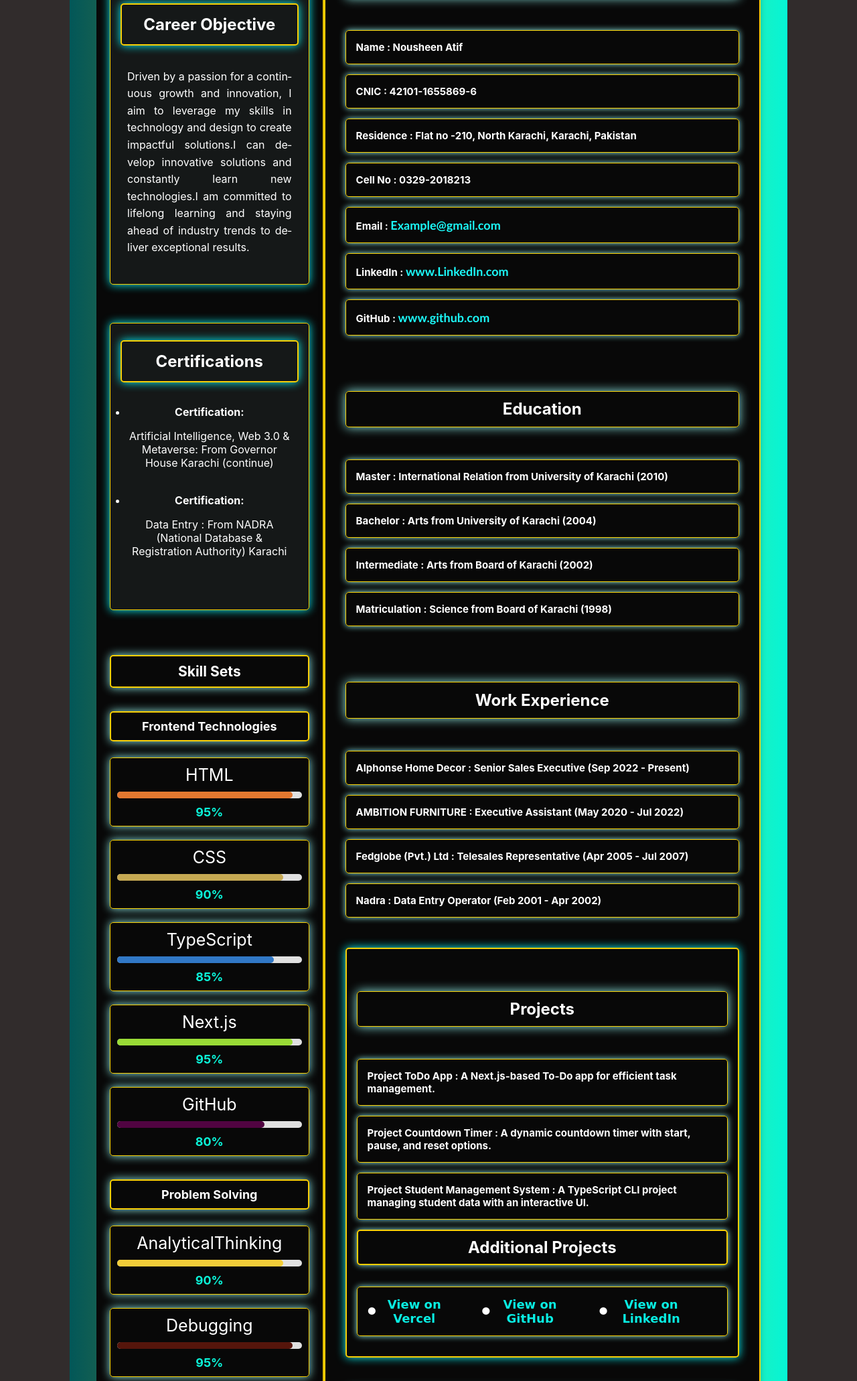
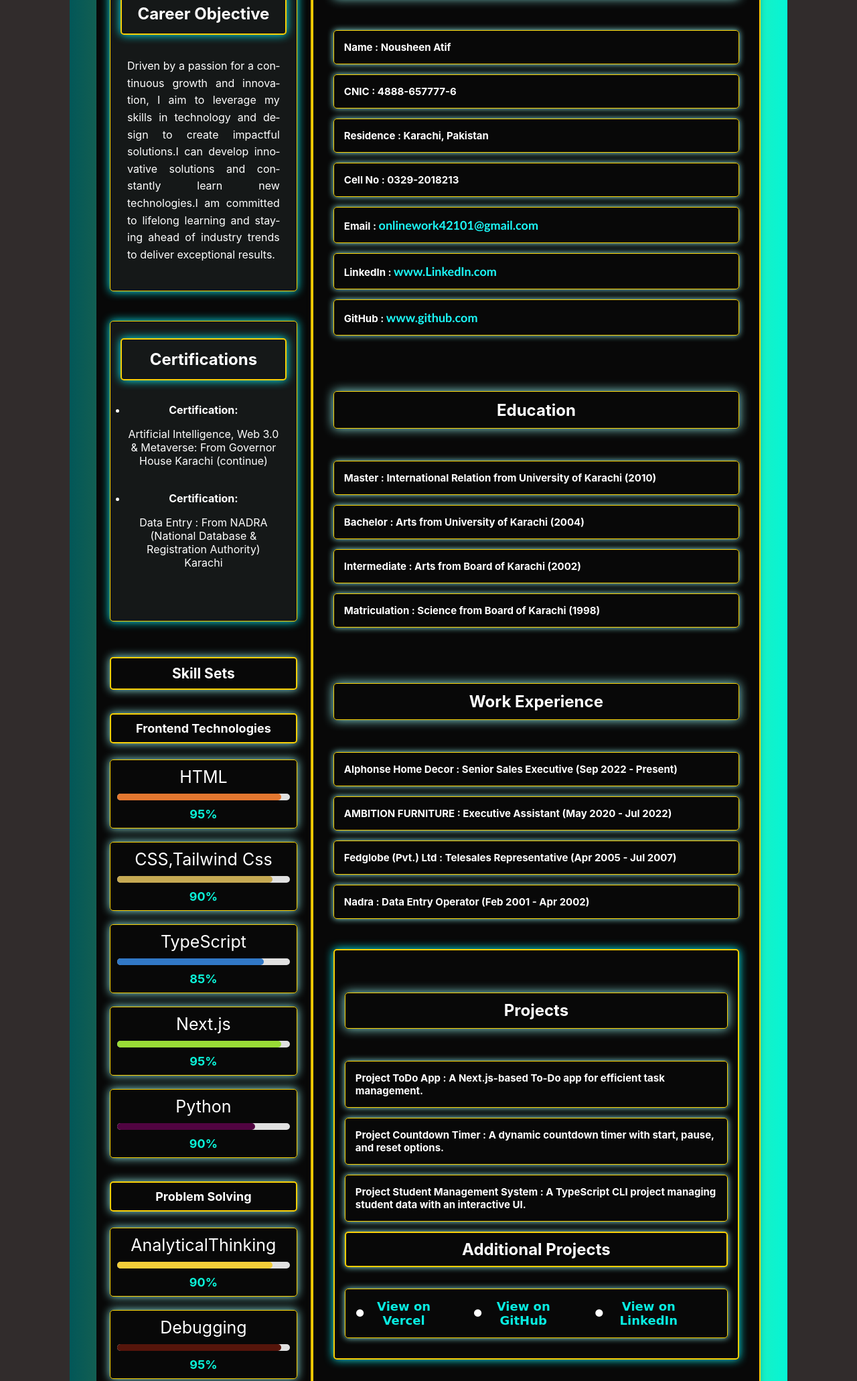
Before and after one commit to codewithhoney24/Resume_001, a website: page milestone1/index.html in a window 1280 px wide. Shown: the part 422-2484 px from the top of the page at 67% size. Drawn offline with Linux system fonts and the light colour scheme.

Commit message:
index.html

```diff
--- a/milestone1/index.html
+++ b/milestone1/index.html
@@ -56,7 +56,7 @@
     </div>
 
     <div class="skill">
-        <label for="css">CSS</label>
+        <label for="css">CSS,Tailwind Css</label>
         <div class="progress-bar-container">
             <div class="progress-bar css-bar"></div>
         </div>
@@ -80,11 +80,11 @@
     </div>
 
     <div class="skill">
-        <label for="git">GitHub</label>
+        <label for="git">Python</label>
         <div class="progress-bar-container">
             <div class="progress-bar git-bar"></div>
         </div>
-        <span class="percentage">80%</span>
+        <span class="percentage">90%</span>
     </div>
 
 
@@ -110,7 +110,7 @@
 
     <h4 class="pss">Soft Skills</h4>
     <div class="skill">
-        <label for="teamwork ,communication">Teamwork,Communication</label>
+        <label for="teamwork ,communication">Teamwork</label>
         <div class="progress-bar-container">
             <div class="progress-bar Communication-bar"></div>
         </div>
@@ -142,8 +142,8 @@
             <section id="personal-info">
                 <h3>Personal Information</h3>
                 <p><b>Name :</b> Nousheen Atif</p>
-                <p><b>CNIC :</b> 42101-1655869-6</p>
-                <p><b>Residence :</b> Flat no -210, North Karachi, Karachi, Pakistan</p>
+                <p><b>CNIC :</b> 4888-657777-6</p>
+                <p><b>Residence :</b>  Karachi, Pakistan</p>
                 <p><b>Cell No :</b> 0329-2018213</p>
 
                 <p><b>Email : </b>
@@ -152,7 +152,7 @@
                         rel="noopener"
                         href="mailto:onlinework42101@gmail.com"
                         target="_blank">
-                        Example@gmail.com
+                        onlinework42101@gmail.com
                     </a>
                 </p>
 
```
